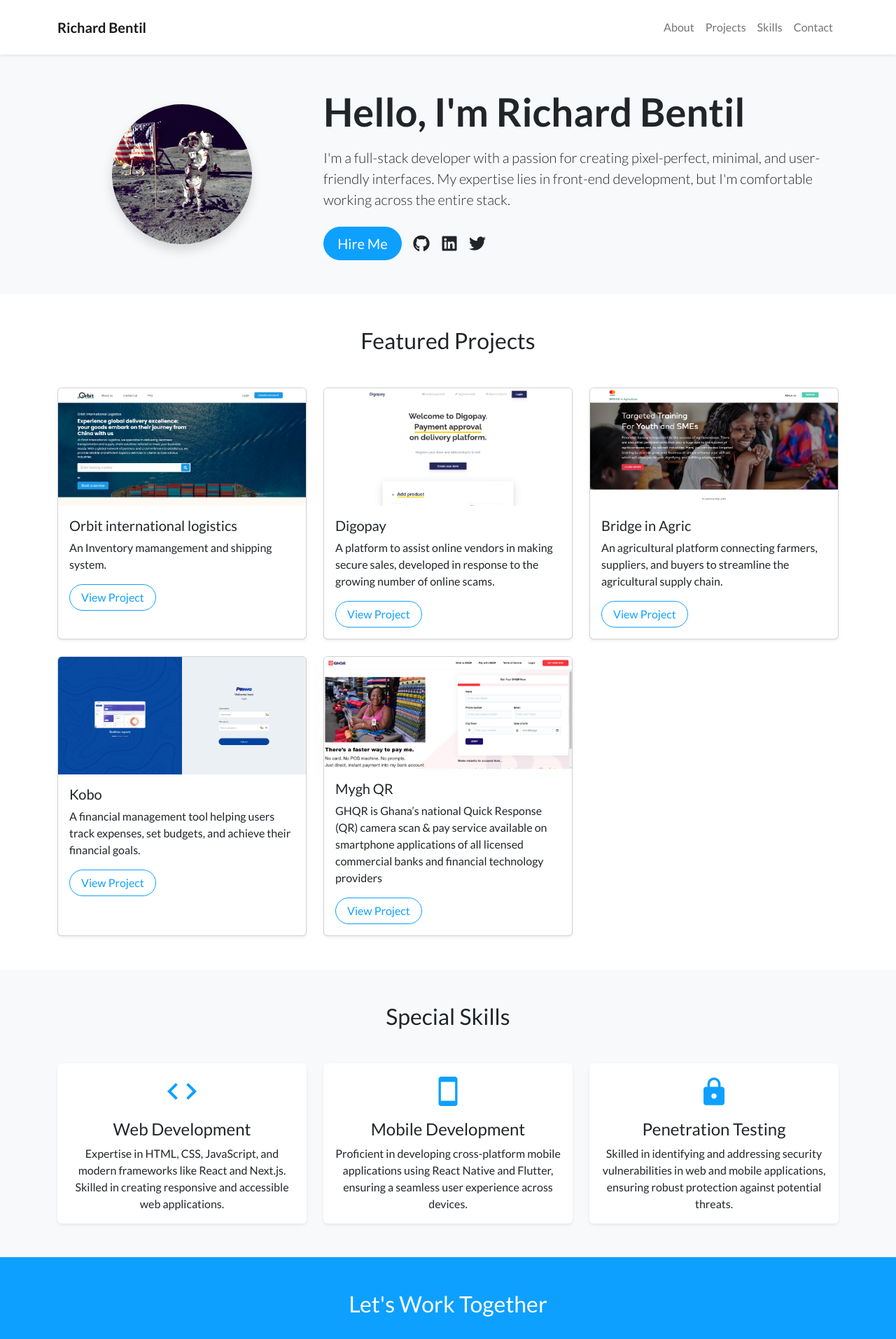
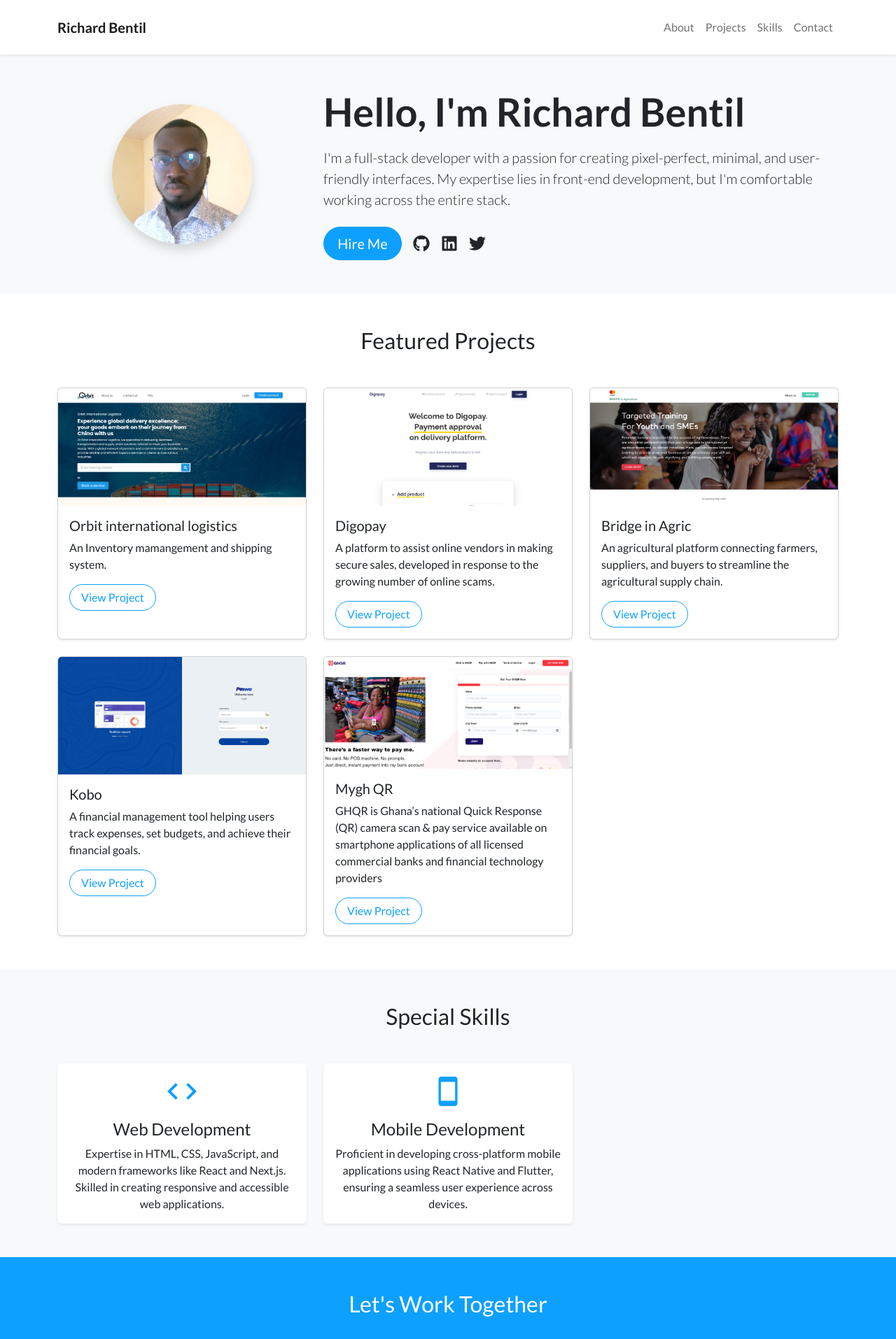
Before and after one commit to richardbentil/richardbentil, a Next.js app: page / in a window 1280 px wide. Shown: the top 1914 px of the page at 70% size. Built offline with nearby package versions, Linux system fonts and the light colour scheme.

Commit message:
make edits

```diff
--- a/pages/index.tsx
+++ b/pages/index.tsx
@@ -43,7 +43,7 @@ export default function Home() {
           <div className="container">
             <div className="row align-items-center">
               <div className="col-md-4 text-center mb-4 mb-md-0">
-                <img src="/img/avatars/avatar.jpg" alt="Richard Bentil" className="rounded-circle img-fluid shadow" style={{width: '200px', height: '200px', objectFit: 'cover'}} />
+                <img src="/img/avatars/avatar.jpeg" alt="Richard Bentil" className="rounded-circle img-fluid shadow" style={{width: '200px', height: '200px', objectFit: 'cover'}} />
               </div>
               <div className="col-md-8">
                 <h1 className="display-4 fw-bold mb-3">Hello, {`I'm`} Richard Bentil</h1>
@@ -139,15 +139,6 @@ export default function Home() {
                   </div>
                 </div>
               </div>
-              <div className="col-md-4">
-                <div className="card h-100 border-0 shadow-sm">
-                  <div className="card-body text-center">
-                    <IoMdLock size={48} className="text-primary mb-3" />
-                    <h3 className="card-title h4">Penetration Testing</h3>
-                    <p className="card-text">Skilled in identifying and addressing security vulnerabilities in web and mobile applications, ensuring robust protection against potential threats.</p>
-                  </div>
-                </div>
-              </div>
             </div>
           </div>
         </section>
```
Also changed, not shown: pages/hire-me.tsx (+0 -9 lines), public/img/avatars/avatar.jpeg (added), public/img/avatars/avatar.jpg (deleted).
